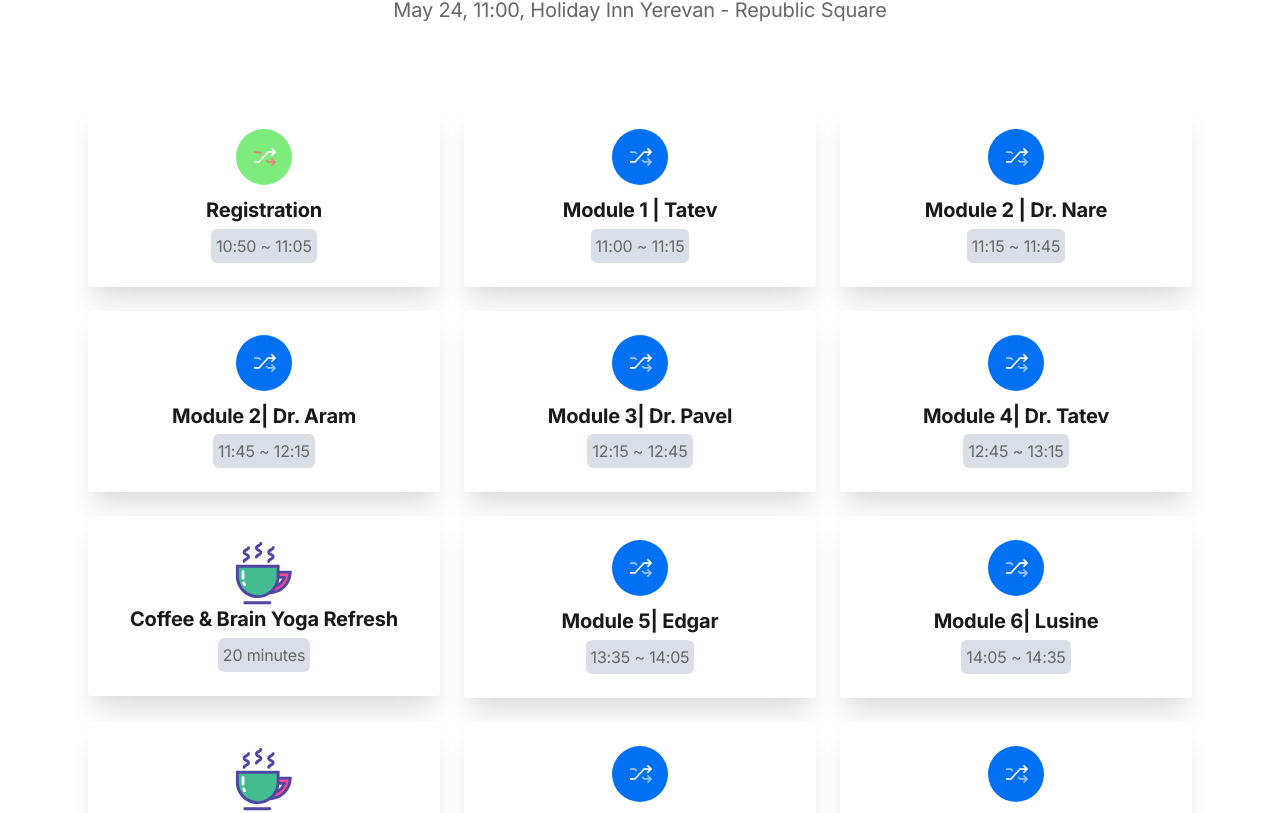
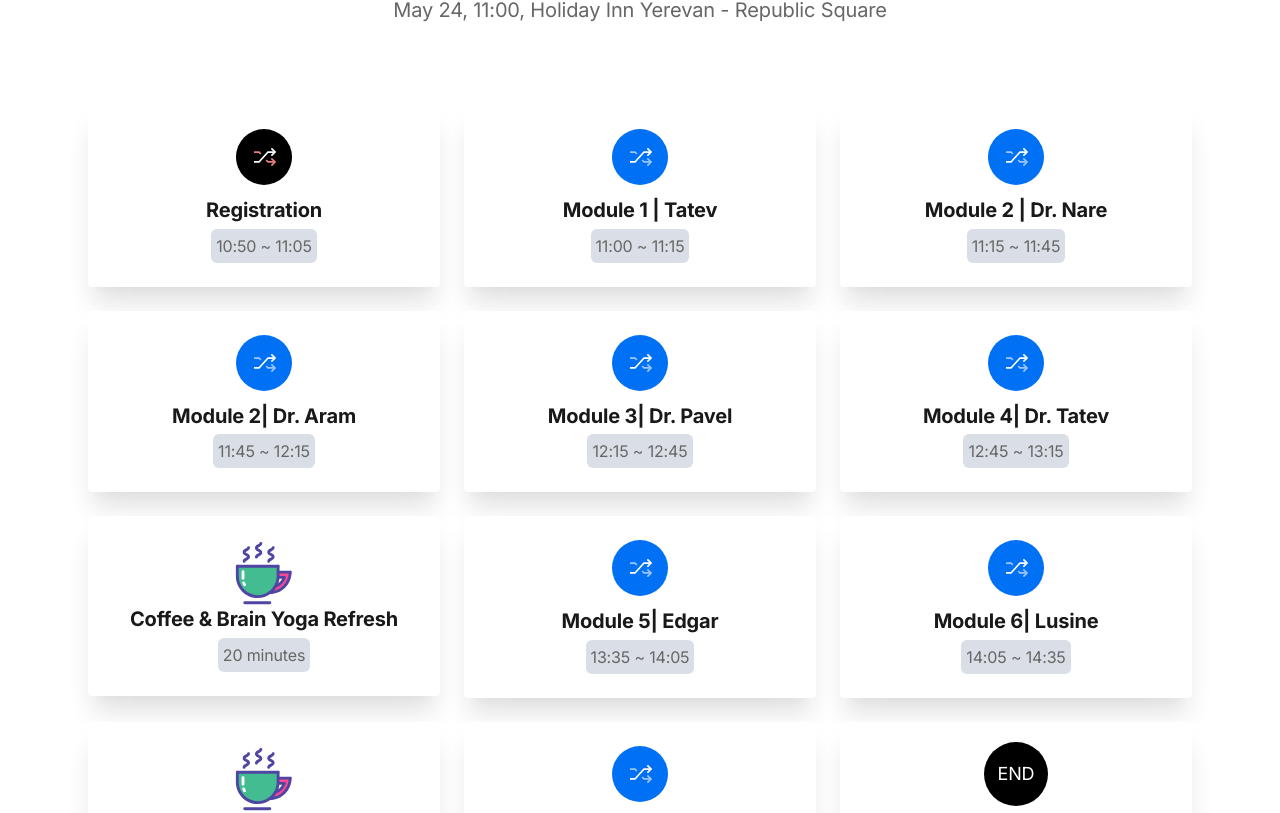
Before and after one commit to Aram9622/tatev-project, a Next.js app: page / in a window 1280 px wide. Shown: the part 2256-3069 px from the top of the page. Built offline with nearby package versions, Linux system fonts and the light colour scheme.

Commit message:
change icons in agenda

```diff
--- a/components/about.tsx
+++ b/components/about.tsx
@@ -134,7 +134,8 @@ export default function About() {
               </li>
               <li className="text-xl text-gray-600 mb-8" style={{ lineHeight: 2 }}>
                 <p>Drive Business Growth.</p>
-                <p>Unlock new business opportunities. Our 1st conference enabled a partner to secure a lucrative enterprise customer, demonstrating the event's potential to drive significant business growth.</p>
+                <p>Unlock new business opportunities.</p>
+                <strong>Our 1st conference enabled a partner to secure a lucrative enterprise customer, demonstrating the event's potential to drive significant business growth.</strong>
               </li>
             </ol>
           </div>
--- a/components/features-blocks.tsx
+++ b/components/features-blocks.tsx
@@ -1,3 +1,5 @@
+import Image from 'next/image'
+import agendaIcon from '@/public/images/icons/agenda.svg'
 export default function FeaturesBlocks() {
   return (
     <section className="relative" id="agenda">
@@ -20,7 +22,7 @@ export default function FeaturesBlocks() {
             <div className="relative flex flex-col items-center p-6 bg-white rounded shadow-xl">
               <svg className="w-16 h-16 p-1 -mt-1 mb-2" viewBox="0 0 64 64" xmlns="http://www.w3.org/2000/svg">
                 <g fill="none" fillRule="evenodd">
-                  <rect className="fill-current text-[#7dec7d]" width="64" height="64" rx="32" />
+                  <rect className="fill-current text-black" width="64" height="64" rx="32" />
                   <g strokeWidth="2">
                     <path className="stroke-current text-[#ec7d7d]" d="M34.514 35.429l2.057 2.285h8M20.571 26.286h5.715l2.057 2.285" />
                     <path className="stroke-current text-white" d="M20.571 37.714h5.715L36.57 26.286h8" />
@@ -35,7 +37,7 @@ export default function FeaturesBlocks() {
 
 
             <div className="relative flex flex-col items-center p-6 bg-white rounded shadow-xl">
-            <svg className="w-16 h-16 p-1 -mt-1 mb-2" viewBox="0 0 64 64" xmlns="http://www.w3.org/2000/svg">
+              <svg className="w-16 h-16 p-1 -mt-1 mb-2" viewBox="0 0 64 64" xmlns="http://www.w3.org/2000/svg">
                 <g fill="none" fillRule="evenodd">
                   <rect className="fill-current text-blue-600" width="64" height="64" rx="32" />
                   <g strokeWidth="2">
@@ -177,17 +179,9 @@ export default function FeaturesBlocks() {
             </div>
 
             <div className="relative flex flex-col items-center p-6 bg-white rounded shadow-xl">
-              <svg className="w-16 h-16 p-1 -mt-1 mb-2" viewBox="0 0 64 64" xmlns="http://www.w3.org/2000/svg">
-                <g fill="none" fillRule="evenodd">
-                  <rect className="fill-current text-blue-600" width="64" height="64" rx="32" />
-                  <g strokeWidth="2">
-                    <path className="stroke-current text-blue-300" d="M34.514 35.429l2.057 2.285h8M20.571 26.286h5.715l2.057 2.285" />
-                    <path className="stroke-current text-white" d="M20.571 37.714h5.715L36.57 26.286h8" />
-                    <path className="stroke-current text-blue-300" strokeLinecap="square" d="M41.143 34.286l3.428 3.428-3.428 3.429" />
-                    <path className="stroke-current text-white" strokeLinecap="square" d="M41.143 29.714l3.428-3.428-3.428-3.429" />
-                  </g>
-                </g>
-              </svg>
+              <div className="w-16 h-16 p-1 -mt-1 mb-2 bg-black rounded-full flex items-center justify-center">
+                <span className='text-white text-lg'>END</span>
+              </div>
               <h4 className="text-xl font-bold leading-snug tracking-tight mb-1">Closing Remarks</h4>
               <p className="text-gray-600 text-center bg-[#dadfe7] p-[5px] rounded-[6px]">15:20 ~ 15:30</p>
             </div>
```
Also changed, not shown: public/images/icons/agenda.svg (added).
